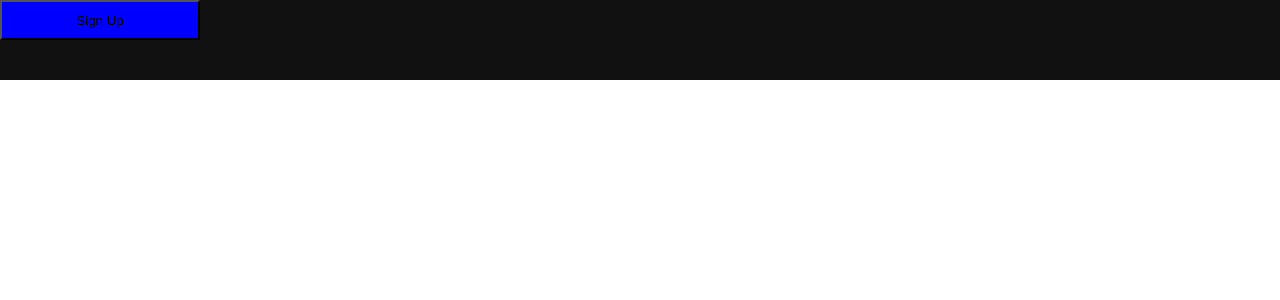
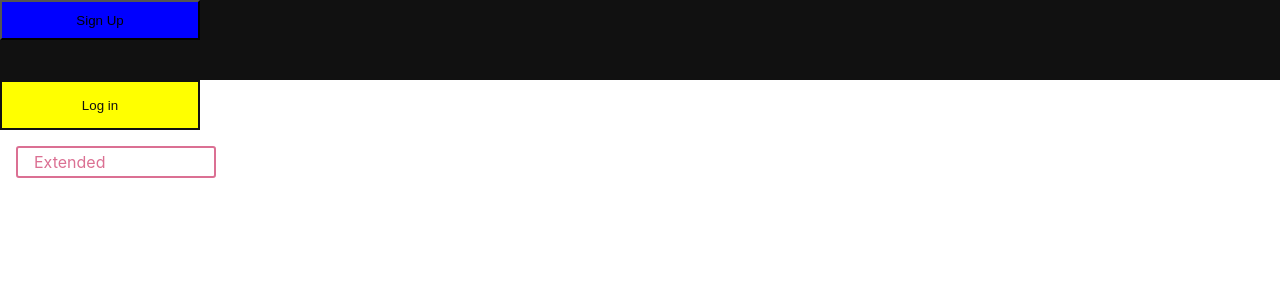
Before and after one commit to DebasisSaikia/UI-Styling-React-libraries, a React (Create React App) app in the folder styled-components-docs/: page / in a window 1280 px wide. Shown: the top 300 px of the page. Built offline with nearby package versions, Linux system fonts and the light colour scheme.

Commit message:
extended styles

```diff
--- a/styled-components-docs/src/components/Navbar/Navbar.jsx
+++ b/styled-components-docs/src/components/Navbar/Navbar.jsx
@@ -27,8 +27,26 @@ const StyledButton = styled(Button)`
     }
   }
 `;
+const PrimaryButton = styled.button`
+  height: 50px;
+  width: 200px;
+  border: 2px solid #111;
+  outline: none;
+  cursor: pointer;
+  background-color: ${(props) => (props.primary ? "yellow" : "#fff")};
+  color: ${(props) => (props.primary ? "#111" : "#111")};
+`;
 const Label = styled.label`
   font-size: 25px;
+`;
+const Extends = styled.div`
+  color: palevioletred;
+  font-size: 1em;
+  width: 200px;
+  margin: 1em;
+  padding: 0.25em 1em;
+  border: 2px solid palevioletred;
+  border-radius: 3px;
 `;
 /* background-color: ${(props) => props.color}; */
 
@@ -40,7 +58,10 @@ const Navbar = () => {
       <NavLeft>
         <StyledButton bgColor="blue" text="Sign Up" />
       </NavLeft>
-      <NavRight></NavRight>
+      <NavRight>
+        <PrimaryButton primary>Log in</PrimaryButton>
+      </NavRight>
+      <Extends>Extended</Extends>
     </NavContainer>
   );
 };
```
